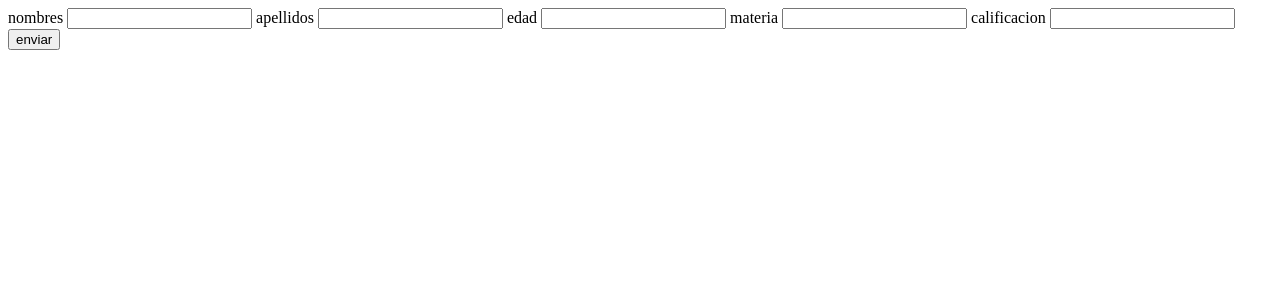
After one commit to javigato2236/modulos-integrados-GA8-220501096-AA1-EV02, a Flask app: page /edit_datos/1 in a window 1280 px wide. The commit adds this page. Shown: the top 300 px of the page. Run offline with Flask 3, Linux system fonts and the light colour scheme; data that the repository does not hold is empty.

Commit message:
terminado crud

```diff
--- a/src/funciones.py
+++ b/src/funciones.py
@@ -30,9 +30,21 @@ def borrar_registro(id):
     conexion.commit()
     conexion.close()
 
+def obtener_datos(id):
+    conexion = iniciar_conexion()
+    registro = None
+    with conexion.cursor() as cursor:
+        cursor.execute("SELECT id, nombres, apellidos, edad, materia, calificacion FROM estudiantes WHERE id=%s",(id))
+        registro = cursor.fetchone()
+    conexion.close()
+    return registro
 
-
-
+def actualizar(id,nombres,apellidos,edad,materia,calificacion):
+    conexion = iniciar_conexion()
+    with conexion.cursor() as cursor:
+        cursor.execute("UPDATE estudiantes SET nombres= %s, apellidos= %s, edad= %s, materia=%s, calificacion=%s WHERE id = %s",(nombres, apellidos, edad, materia, calificacion,  id))
+        conexion.commit()
+        conexion.close()
 
 
 def inicio_sesion(email):
--- a/src/main.py
+++ b/src/main.py
@@ -87,6 +87,22 @@ def eliminar_registro_estudiantes():
     flash("registro eliminado con exito","eliminar registro")
     return redirect("/ver_regis")
 
+@app.route("/edit_datos/<int:id>")
+def editar_datos(id):
+    registro = funciones.obtener_datos(id)
+    return render_template("actualizar_registro.html", registros = registro)
+
+@app.route("/actualiza_datos" , methods=["POST", "GET"])
+def actualizar_datos():
+    id = request.form["id"]
+    nombres = request.form["nombres"]
+    apellidos =request.form["apellidos"]
+    edad = request.form["edad"]
+    materia = request.form["materia"]
+    calificacion = request.form["calificacion"]
+    funciones.actualizar(id,nombres,apellidos,edad,materia,calificacion)
+    return redirect('/ver_regis')
+
 
 
 
--- /dev/null
+++ b/templates/actualizar_registro.html
@@ -0,0 +1,35 @@
+<!DOCTYPE html>
+<html lang="en">
+<head>
+    <meta charset="UTF-8">
+    <meta name="viewport" content="width=device-width, initial-scale=1.0">
+    <title>Document</title>
+</head>
+<body>
+    <form action="{{url_for('actualizar_datos')}}" method="post">
+
+        <input type="hidden" name="id" value="{{registros[0]}}">
+
+        <label for="nombres">nombres</label>
+        <input type="text" name="nombres" id="nombres" value="{{registros[1]}}">
+
+        <label for="apellidos">apellidos</label>
+        <input type="text" name="apellidos" id="apellidos" value="{{registros[2]}}">
+
+        <label for="edad">edad</label>
+        <input type="text" name="edad" id="edad" value="{{registros[3]}}">
+
+        <label for="materia">materia</label>
+        <input type="text" name="materia" id="materia" value="{{registros[4]}}">
+
+        <label for="calificacion">calificacion</label>
+        <input type="text" name="calificacion" id="calificacion" value="{{registros[5]}}">
+
+        <button type="submit">enviar</button>
+
+
+
+    </form>
+
+</body>
+</html>
--- a/templates/registros.html
+++ b/templates/registros.html
@@ -24,7 +24,9 @@
                 <td>{{registros[3]}}</td>
                 <td>{{registros[4]}}</td>
                 <td>{{registros[5]}}</td>
-                <td>actualizar</td>
+                <td>
+                    <a href="{{url_for('editar_datos', id=registros[0])}}">actualizar</a>
+                </td>
                 <td>
                     <form action="{{url_for('eliminar_registro_estudiantes')}}" method="post">
                         <input type="hidden" name="id" value="{{registros[0]}}">
```
